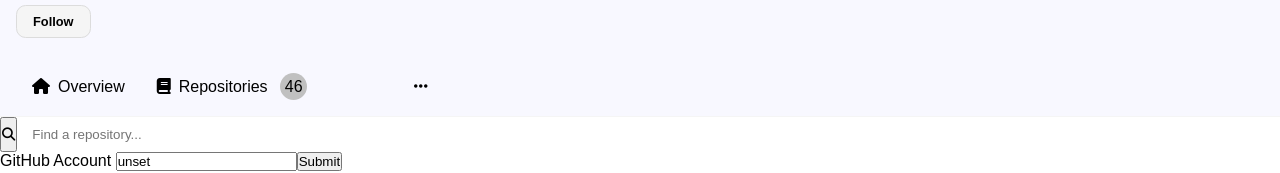
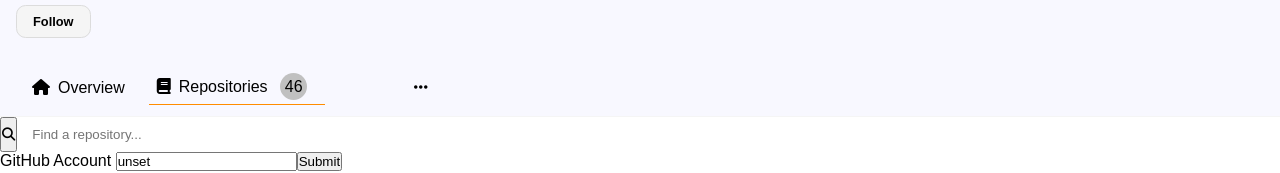
Before and after one commit to madCakes/Lap_3_code_challenge_repository_page, a React (Vite) app: page / in a window 1280 px wide. Shown: the part 251-424 px from the top of the page. Built offline with nearby package versions, Linux system fonts and the light colour scheme; no server answers.

Commit message:
change style of tab

```diff
--- a/src/components/Tabs/Tabs.css
+++ b/src/components/Tabs/Tabs.css
@@ -13,6 +13,11 @@
 .tab_title2 {
   padding: 0.5rem;
   cursor: pointer;
+}
+
+.tab_title2 {
+  border-bottom: solid 0.1rem #ff8c00;
+  width: 11rem;
 }
 
 .tab_title3 {
@@ -40,7 +45,6 @@
 .tab_title2:hover {
   background-color: #e5e4e2;
   padding: 0.5rem;
-  width: 11rem;
 }
 
 .tab_title3:hover {
```
